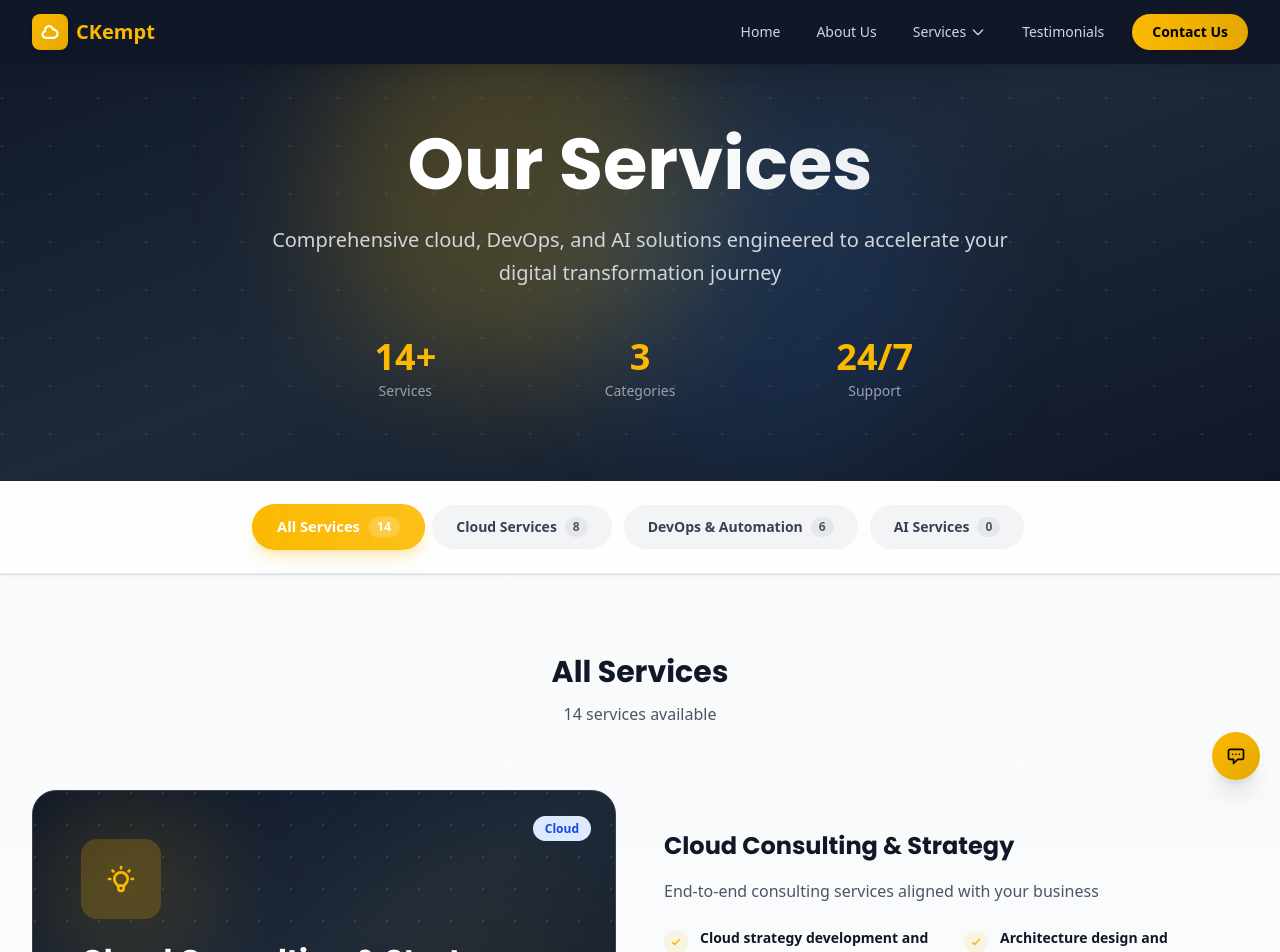
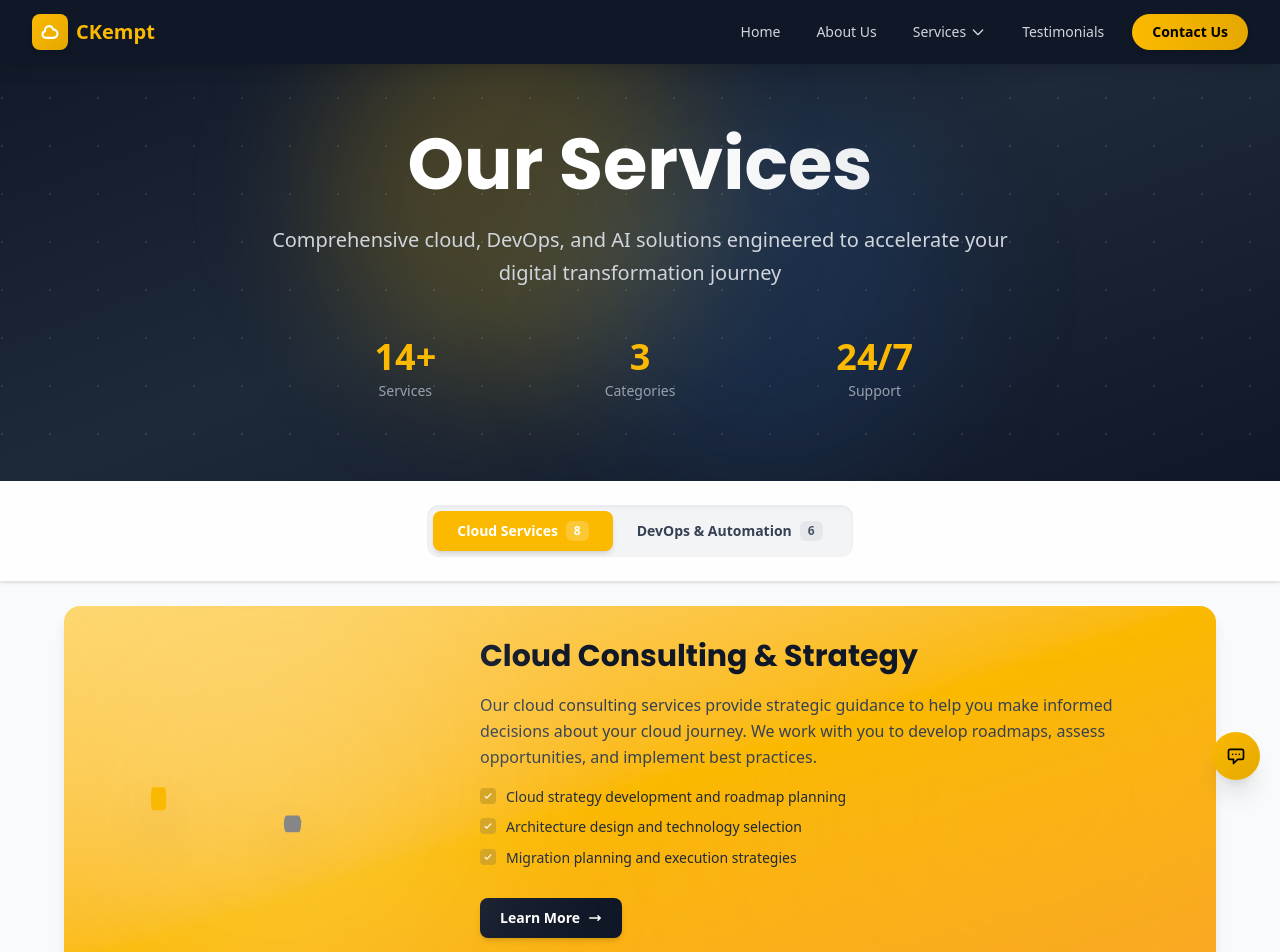
Before and after one commit to sanket0116/CKempt, a Next.js app: page /all-services in a window 1280 px wide. Shown: the top 952 px of the page. Built offline with nearby package versions, Linux system fonts and the light colour scheme.

Commit message:
service card design updated

```diff
--- a/app/all-services/page.tsx
+++ b/app/all-services/page.tsx
@@ -1,38 +1,52 @@
 'use client';
 
-import { useState } from 'react';
+import { useState, useEffect } from 'react';
+import { useSearchParams } from 'next/navigation';
 import Link from 'next/link';
+import dynamic from 'next/dynamic';
 import Header from '../components/Header';
 import ContactModal from '../components/ContactModal';
 import Footer from '../components/Footer';
 import { categorizedServices, allServices } from '../data/allServices';
+import cloudAnimation from '../../public/cloud-animation.json';
+
+const Lottie = dynamic(() => import('lottie-react'), { ssr: false });
 
 export default function AllServicesPage() {
+  const searchParams = useSearchParams();
+  const categoryParam = searchParams.get('category') as 'cloud' | 'devops' | 'ai' | null;
+
   const [isContactModalOpen, setIsContactModalOpen] = useState(false);
-  const [selectedCategory, setSelectedCategory] = useState<'all' | 'cloud' | 'devops' | 'ai'>('all');
+  const [selectedCategory, setSelectedCategory] = useState<'cloud' | 'devops' | 'ai'>(categoryParam || 'cloud');
 
-  const categories = [
-    { key: 'all' as const, label: 'All Services', count: categorizedServices.cloud.length + categorizedServices.devops.length + categorizedServices.ai.length },
+  // Update selected category when URL parameter changes
+  useEffect(() => {
+    if (categoryParam && ['cloud', 'devops', 'ai'].includes(categoryParam)) {
+      setSelectedCategory(categoryParam);
+    }
+  }, [categoryParam]);
+
+  // All categories with their counts
+  const allCategories = [
     { key: 'cloud' as const, label: 'Cloud Services', count: categorizedServices.cloud.length },
     { key: 'devops' as const, label: 'DevOps & Automation', count: categorizedServices.devops.length },
     { key: 'ai' as const, label: 'AI Services', count: categorizedServices.ai.length }
   ];
 
+  // Filter out empty categories
+  const categories = allCategories.filter(cat => cat.count > 0);
+
   const getFilteredServices = () => {
-    if (selectedCategory === 'all') {
-      return [
-        ...categorizedServices.cloud,
-        ...categorizedServices.devops,
-        ...categorizedServices.ai
-      ];
-    }
     return categorizedServices[selectedCategory];
   };
 
   const filteredServices = getFilteredServices();
 
   return (
-    <div className="min-h-screen bg-gray-50">
+    <>
+      <div className="bg-gray-50">
+        {/* Header Section */}
+        <div>
           <Header
             categorizedServices={categorizedServices}
             onContactClick={() => setIsContactModalOpen(true)}
@@ -53,8 +67,6 @@ export default function AllServicesPage() {
             <div className="absolute bottom-0 right-1/4 w-96 h-96 bg-blue-500/10 rounded-full blur-3xl"></div>
 
             <div className="max-w-7xl mx-auto text-center relative z-10">
-
-
               <h1 className="text-5xl md:text-6xl lg:text-7xl font-bold mb-6 bg-clip-text text-transparent bg-gradient-to-r from-white via-white to-gray-300">
                 Our Services
               </h1>
@@ -82,195 +94,175 @@ export default function AllServicesPage() {
           </section>
 
           {/* Filter Tabs */}
-      <section className="py-6 px-4 sm:px-6 lg:px-8 bg-white/80 backdrop-blur-lg border-b border-gray-200 sticky top-0 z-10 shadow-sm">
-        <div className="max-w-7xl mx-auto">
-          <div className="flex flex-wrap gap-3 justify-center">
+          <section className="py-6 px-4 sm:px-6 lg:px-8 bg-white/80 backdrop-blur-lg border-b border-gray-200 shadow-sm">
+            <div className="max-w-7xl mx-auto flex justify-center">
+              <div className="inline-flex bg-gray-100 rounded-xl p-1.5 shadow-inner">
                 {categories.map((category) => (
                   <button
                     key={category.key}
                     onClick={() => setSelectedCategory(category.key)}
-                className={`group relative px-6 py-3 rounded-full font-semibold text-sm transition-all duration-300 ${
+                    className={`relative px-6 py-2.5 rounded-lg font-semibold text-sm transition-all duration-300 ${
                       selectedCategory === category.key
-                    ? 'bg-gradient-to-r from-[#FBB900] to-[#FBB900]/90 text-white shadow-lg shadow-[#FBB900]/25 scale-105'
-                    : 'bg-gray-100 text-gray-700 hover:bg-gray-200 hover:scale-105'
+                        ? 'bg-[#FBB900] text-white shadow-md'
+                        : 'text-gray-700 hover:text-gray-900'
                     }`}
                   >
-                <span className="relative z-10 flex items-center gap-2">
+                    <span className="flex items-center gap-2">
                       {category.label}
-                  <span className={`px-2 py-0.5 rounded-full text-xs font-bold ${
+                      <span className={`px-2 py-0.5 rounded-md text-xs font-bold ${
                         selectedCategory === category.key
                           ? 'bg-white/20 text-white'
-                      : 'bg-gray-200 text-gray-600 group-hover:bg-gray-300'
+                          : 'bg-gray-200 text-gray-600'
                       }`}>
                         {category.count}
                       </span>
                     </span>
-                {selectedCategory !== category.key && (
-                  <div className="absolute inset-0 rounded-full bg-gradient-to-r from-[#FBB900]/0 to-[#FBB900]/0 group-hover:from-[#FBB900]/5 group-hover:to-[#FBB900]/10 transition-all duration-300"></div>
-                )}
                   </button>
                 ))}
               </div>
             </div>
           </section>
-
-      {/* Services Section - Alternating Layout */}
-      <section className="py-20 px-4 sm:px-6 lg:px-8 bg-gradient-to-b from-gray-50 to-white">
-        <div className="max-w-7xl mx-auto">
-          {/* Section Header */}
-          <div className="text-center mb-16">
-            <h2 className="text-3xl font-bold text-gray-900 mb-3">
-              {selectedCategory === 'all' ? 'All Services' : categories.find(c => c.key === selectedCategory)?.label}
-            </h2>
-            <p className="text-gray-600">
-              {filteredServices.length} {filteredServices.length === 1 ? 'service' : 'services'} available
-            </p>
         </div>
 
-          {/* Services List - Alternating Layout */}
-          <div className="space-y-20">
+        {/* Services Section - Isometric 3D Style */}
         {filteredServices.map((service, idx) => {
           // Get detailed service info
           const detailedService = allServices.find(s => s.slug === service.slug);
 
-              // Determine category badge
-              let categoryBadge = '';
-              let categoryColor = '';
-              if (categorizedServices.cloud.includes(service)) {
-                categoryBadge = 'Cloud';
-                categoryColor = 'bg-blue-100 text-blue-700';
-              } else if (categorizedServices.devops.includes(service)) {
-                categoryBadge = 'DevOps';
-                categoryColor = 'bg-purple-100 text-purple-700';
-              } else if (categorizedServices.ai.includes(service)) {
-                categoryBadge = 'AI';
-                categoryColor = 'bg-green-100 text-green-700';
-              }
-
+          // Alternating layout (left/right)
           const isEven = idx % 2 === 0;
 
           return (
             <div
               key={service.slug}
-                  className={`flex flex-col ${isEven ? 'lg:flex-row' : 'lg:flex-row-reverse'} gap-8 lg:gap-12 items-center animate-fade-in-up`}
+              className="w-full px-4 sm:px-6 lg:px-16 py-6"
               style={{
-                    animationDelay: `${idx * 100}ms`
+                animation: 'fadeInUp 0.8s ease-out forwards',
+                animationDelay: `${idx * 0.1}s`,
+                opacity: 0
               }}
             >
-                  {/* Visual Card */}
-                  <div className="w-full lg:w-1/2">
-                    <Link
-                      href={`/services/${service.slug}`}
-                      className="group block relative"
+              {/* Service Card - Reference Image Style */}
+              <div className="max-w-7xl w-full mx-auto">
+                <div
+                  className={`relative ${isEven ? 'bg-gradient-to-br from-[#FDD870] via-[#FBB900] to-[#F9A825]' : 'bg-gradient-to-br from-[#4A5568] via-[#2D3748] to-[#1A202C]'} rounded-2xl overflow-hidden shadow-lg hover:shadow-xl transition-all duration-500`}
+                  style={{
+                    animation: 'slideInLeft 0.8s ease-out forwards',
+                    animationDelay: `${idx * 0.1 + 0.2}s`,
+                    opacity: 0
+                  }}
                 >
-                      <div className="relative bg-gradient-to-br from-gray-900 via-gray-800 to-gray-900 rounded-3xl p-12 overflow-hidden hover:shadow-2xl transition-all duration-500 hover:scale-105 border border-gray-700">
-                        {/* Background Pattern */}
-                        <div className="absolute inset-0 opacity-10">
+                  {/* Background Pattern - Tech Grid */}
+                  <div className="absolute inset-0 opacity-5">
                     <div className="absolute inset-0" style={{
-                            backgroundImage: 'radial-gradient(circle at 2px 2px, white 1px, transparent 0)',
-                            backgroundSize: '32px 32px'
+                      backgroundImage: 'linear-gradient(rgba(255,255,255,0.1) 1px, transparent 1px), linear-gradient(90deg, rgba(255,255,255,0.1) 1px, transparent 1px)',
+                      backgroundSize: '50px 50px'
                     }}></div>
                   </div>
 
-                        {/* Category Badge */}
-                        {selectedCategory === 'all' && (
-                          <div className="absolute top-6 right-6 z-10">
-                            <span className={`px-3 py-1 rounded-full text-xs font-semibold ${categoryColor}`}>
-                              {categoryBadge}
-                            </span>
+                  {/* Decorative Glow */}
+                  <div className="absolute top-0 right-0 w-96 h-96 bg-[#FBB900]/10 rounded-full blur-[120px]"></div>
+                  <div className="absolute bottom-0 left-0 w-96 h-96 bg-[#FBB900]/15 rounded-full blur-[120px]"></div>
+
+                  <div className={`relative z-10 flex flex-col ${isEven ? 'lg:flex-row' : 'lg:flex-row-reverse'} items-center gap-4 lg:gap-8 p-5 lg:p-8`}>
+                    {/* Left Side - 3D Illustration Area */}
+                    <div className="w-full lg:w-1/3 flex items-center justify-center">
+                      <div className="relative w-full max-w-[200px] lg:max-w-[280px]">
+                        {/* Isometric 3D Animation Container */}
+                        <div className="relative">
+                          {/* Glow effect behind animation */}
+                          <div className={`absolute inset-0 ${isEven ? 'bg-white/20' : 'bg-[#FBB900]/20'} rounded-full blur-3xl scale-150 animate-pulse`}></div>
+
+                          {/* Lottie Animation */}
+                          <div className="relative flex items-center justify-center">
+                            {cloudAnimation && (
+                              <Lottie
+                                animationData={cloudAnimation}
+                                loop={true}
+                                className="w-full h-auto drop-shadow-2xl"
+                              />
+                            )}
                           </div>
-                        )}
-
-                        {/* Icon and Title */}
-                        <div className="relative z-10 text-white">
-                          <div className="w-20 h-20 rounded-2xl bg-[#FBB900]/20 backdrop-blur-sm flex items-center justify-center mb-6 group-hover:scale-110 group-hover:rotate-6 transition-all duration-500 group-hover:bg-[#FBB900]/30">
-                            <div className="text-4xl text-[#FBB900]">
-                              {service.icon}
+                        </div>
                       </div>
                     </div>
 
-                          <h3 className="text-3xl font-bold mb-4">
+                    {/* Right Side - Text Content */}
+                    <div className="w-full lg:w-2/3 space-y-4">
+                      {/* Title Section */}
+                      <div>
+                        <h2 className={`text-xl lg:text-3xl font-bold ${isEven ? 'text-gray-900' : 'text-white'} leading-tight`}>
                           {service.title}
-                          </h3>
+                        </h2>
+                      </div>
 
-                          <p className="text-gray-300 text-sm leading-relaxed">
+                      {/* Description */}
+                      <p className={`text-sm lg:text-base leading-relaxed ${isEven ? 'text-gray-700' : 'text-gray-200'}`}>
                         {detailedService?.description || service.excerpt}
                       </p>
-                        </div>
 
-                        {/* Decorative Elements */}
-                        <div className="absolute bottom-0 right-0 w-64 h-64 bg-[#FBB900]/5 rounded-full blur-3xl"></div>
-                        <div className="absolute top-0 left-0 w-48 h-48 bg-[#FBB900]/10 rounded-full blur-2xl"></div>
-                      </div>
-                    </Link>
-                  </div>
-
-                  {/* Description Content */}
-                  <div className="w-full lg:w-1/2 space-y-6">
-                    <Link
-                      href={`/services/${service.slug}`}
-                      className="group block"
-                    >
-                      <h3 className="text-2xl font-bold text-gray-900 mb-4 group-hover:text-[#FBB900] transition-colors">
-                        {service.title}
-                      </h3>
-
-                      <p className="text-gray-600 leading-relaxed mb-6">
-                        {service.excerpt}
-                      </p>
-
-                      {/* Feature Points */}
+                      {/* Features - Simple List */}
                       {detailedService?.features && (
-                        <div className="grid grid-cols-1 sm:grid-cols-2 gap-4 mb-6">
-                          {detailedService.features.slice(0, 4).map((feature, featureIdx) => (
-                            <div key={featureIdx} className="flex items-start gap-3">
-                              <div className="w-6 h-6 rounded-full bg-[#FBB900]/10 flex items-center justify-center flex-shrink-0 mt-0.5">
-                                <svg className="w-3 h-3 text-[#FBB900]" fill="none" stroke="currentColor" viewBox="0 0 24 24">
+                        <div className="space-y-2">
+                          {detailedService.features.slice(0, 3).map((feature, featureIdx) => (
+                            <div key={featureIdx} className="flex items-start gap-2.5 group">
+                              <div className={`flex-shrink-0 w-4 h-4 rounded flex items-center justify-center mt-0.5 ${isEven ? 'bg-[#D4A017]' : 'bg-[#FBB900]/20'} transition-colors`}>
+                                <svg className={`w-2.5 h-2.5 ${isEven ? 'text-white' : 'text-[#FBB900]'}`} fill="none" stroke="currentColor" viewBox="0 0 24 24">
                                   <path strokeLinecap="round" strokeLinejoin="round" strokeWidth={3} d="M5 13l4 4L19 7" />
                                 </svg>
                               </div>
-                              <div>
-                                <p className="text-sm font-semibold text-gray-900">{feature}</p>
-                              </div>
+                              <p className={`text-xs lg:text-sm leading-relaxed font-medium ${isEven ? 'text-gray-800' : 'text-gray-300'}`}>
+                                {feature}
+                              </p>
                             </div>
                           ))}
                         </div>
                       )}
 
                       {/* CTA Button */}
-                      <div className="inline-flex items-center gap-2 text-[#FBB900] font-semibold group-hover:gap-4 transition-all duration-300">
+                      <div className="pt-3">
+                        <Link
+                          href={`/services/${service.slug}`}
+                          className={`group inline-flex items-center gap-2 ${isEven ? 'bg-gray-900 hover:bg-gray-800 text-white' : 'bg-white hover:bg-gray-50 text-gray-900'} font-semibold px-5 py-2.5 rounded-lg transition-all duration-300 hover:scale-105 shadow-md hover:shadow-lg text-sm`}
+                        >
                           <span>Learn More</span>
-                        <svg className="w-5 h-5" fill="none" stroke="currentColor" viewBox="0 0 24 24">
-                          <path strokeLinecap="round" strokeLinejoin="round" strokeWidth={2} d="M17 8l4 4m0 0l-4 4m4-4H3" />
+                          <svg className="w-3.5 h-3.5 group-hover:translate-x-1 transition-transform" fill="none" stroke="currentColor" viewBox="0 0 24 24">
+                            <path strokeLinecap="round" strokeLinejoin="round" strokeWidth={2.5} d="M17 8l4 4m0 0l-4 4m4-4H3" />
                           </svg>
+                        </Link>
                       </div>
-                    </Link>
+                    </div>
+                  </div>
+                </div>
               </div>
             </div>
           );
         })}
-          </div>
 
         {/* Empty State */}
         {filteredServices.length === 0 && (
-            <div className="text-center py-20">
-              <div className="w-20 h-20 rounded-full bg-gray-100 flex items-center justify-center mx-auto mb-4">
-                <svg className="w-10 h-10 text-gray-400" fill="none" stroke="currentColor" viewBox="0 0 24 24">
+          <div className="min-h-screen w-full flex items-center justify-center bg-white">
+            <div className="text-center">
+              <div className="w-20 h-20 rounded-full bg-gray-800 flex items-center justify-center mx-auto mb-4">
+                <svg className="w-10 h-10 text-gray-600" fill="none" stroke="currentColor" viewBox="0 0 24 24">
                   <path strokeLinecap="round" strokeLinejoin="round" strokeWidth={2} d="M20 13V6a2 2 0 00-2-2H6a2 2 0 00-2 2v7m16 0v5a2 2 0 01-2 2H6a2 2 0 01-2-2v-5m16 0h-2.586a1 1 0 00-.707.293l-2.414 2.414a1 1 0 01-.707.293h-3.172a1 1 0 01-.707-.293l-2.414-2.414A1 1 0 006.586 13H4" />
                 </svg>
               </div>
               <h3 className="text-xl font-semibold text-gray-900 mb-2">No services found</h3>
               <p className="text-gray-600">Try selecting a different category</p>
             </div>
+          </div>
         )}
+
       </div>
-      </section>
+
+      {/* Footer */}
+      <Footer />
 
       <ContactModal
         isOpen={isContactModalOpen}
         onClose={() => setIsContactModalOpen(false)}
       />
-      <Footer />
-    </div>
+    </>
   );
 }
--- a/app/components/ServicesGrid.tsx
+++ b/app/components/ServicesGrid.tsx
@@ -147,7 +147,7 @@ export default function ServicesGrid({
             {/* All Services Link */}
             <div className="mt-10 flex justify-center">
               <Link
-                href="/all-services"
+                href={`/all-services?category=${validCategories[activeTab]?.key || 'cloud'}`}
                 className="inline-flex items-center gap-2 text-[#FBB900] font-semibold text-base hover:gap-3 transition-all duration-300 group"
               >
                 <span>View All Services</span>
--- a/app/globals.css
+++ b/app/globals.css
@@ -148,3 +148,46 @@ textarea::-ms-input-placeholder { color: #374151; opacity: 1; }
 .animate-fade-in-up {
   animation: fadeInUp 0.6s ease-out forwards;
 }
+
+/* Slide in from left animation */
+@keyframes slideInLeft {
+  0% {
+    opacity: 0;
+    transform: translateX(-60px);
+  }
+  100% {
+    opacity: 1;
+    transform: translateX(0);
+  }
+}
+
+/* Slide in from right animation */
+@keyframes slideInRight {
+  0% {
+    opacity: 0;
+    transform: translateX(60px);
+  }
+  100% {
+    opacity: 1;
+    transform: translateX(0);
+  }
+}
+
+/* Utility class for elements that will animate */
+.will-animate {
+  animation-fill-mode: forwards;
+}
+
+/* Floating animation for icons */
+@keyframes float {
+  0%, 100% {
+    transform: translateY(0px);
+  }
+  50% {
+    transform: translateY(-20px);
+  }
+}
+
+.animate-float {
+  animation: float 3s ease-in-out infinite;
+}
```
Lines whose indentation alone changed are shown as unchanged.
